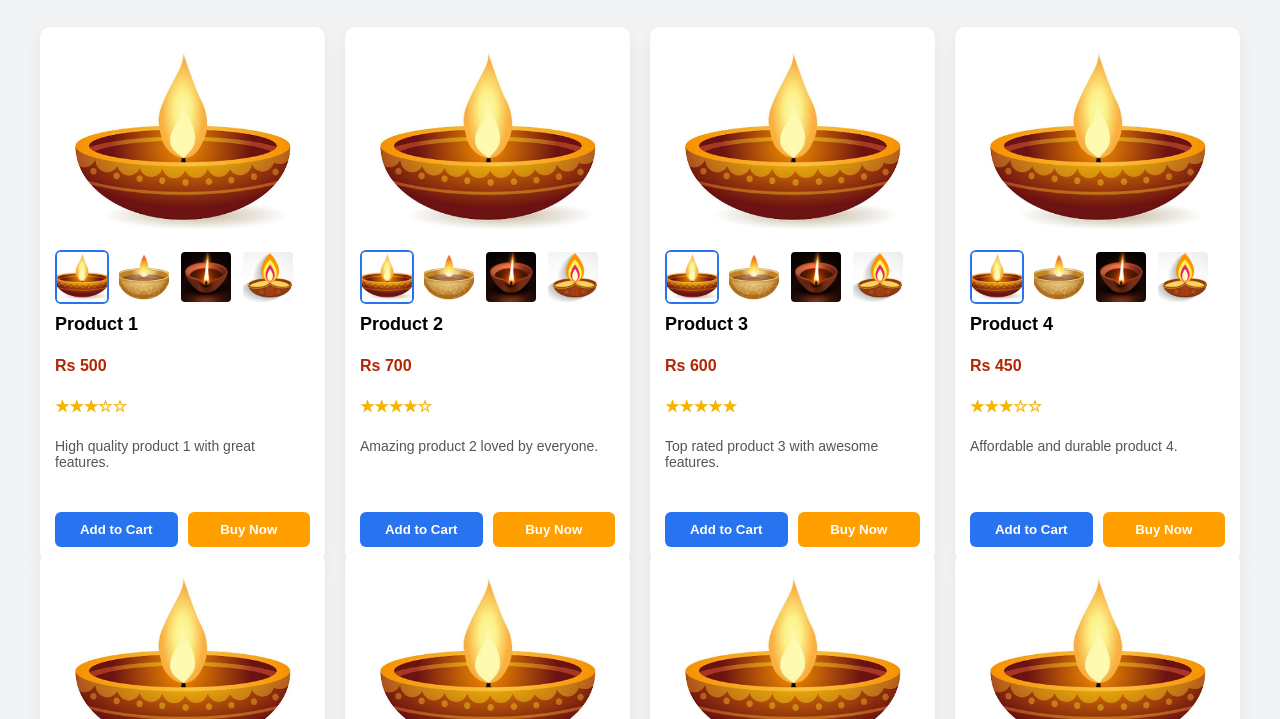
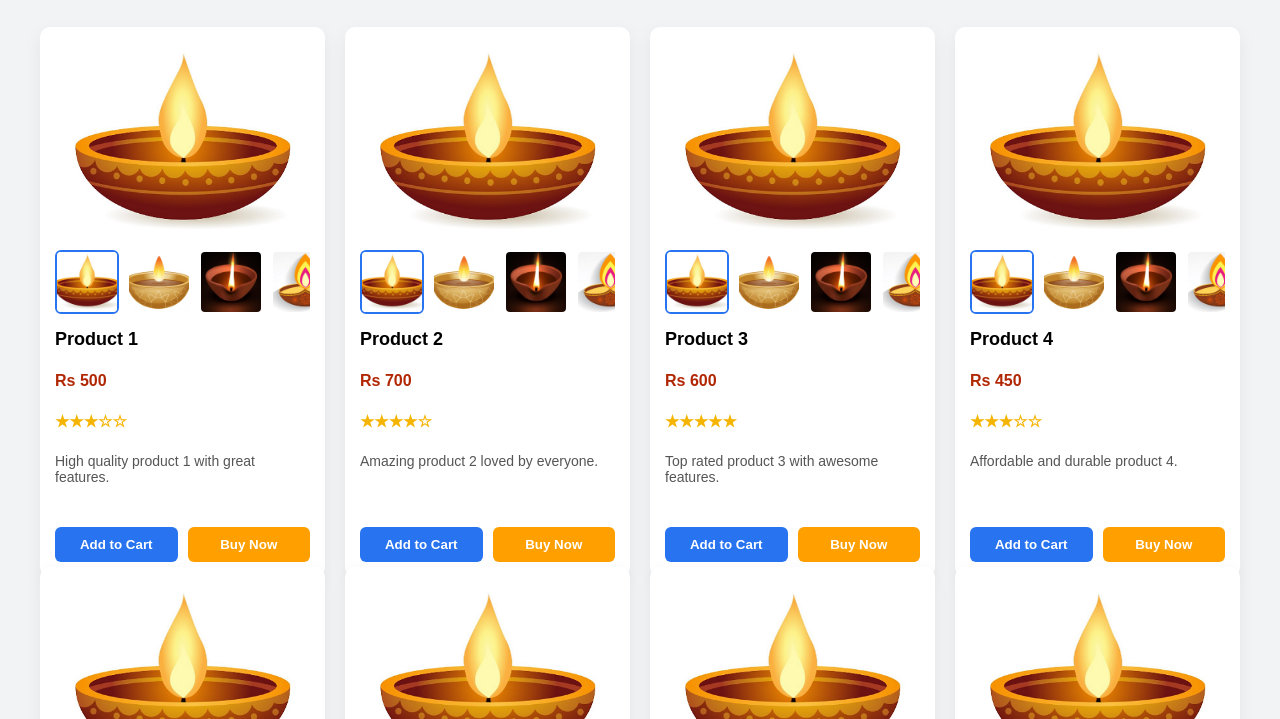
Before and after one commit to shahzebinfo/kunalmerotra, a plain HTML site: page index.html in a window 1280 px wide. Shown: the part 81-800 px from the top of the page. Drawn offline with Linux system fonts and the light colour scheme; files whose address does not match are found by name.

Commit message:
Update style.css

```diff
--- a/style.css
+++ b/style.css
@@ -39,11 +39,14 @@ h1 {
   border-radius: 8px;
   cursor: zoom-in;
   margin-bottom: 8px;
+  display: flex;
+  justify-content: center;
+  align-items: center;
 }
 
 .main-image img {
-  width: 100%;
-  height: 100%;
+  max-width: 100%;
+  max-height: 100%;
   object-fit: contain;
   transition: transform 0.3s ease;
 }
@@ -53,15 +56,21 @@ h1 {
   cursor: zoom-out;
 }
 
+/* Horizontal scrolling thumbnails container */
 .thumbnails {
   display: flex;
   gap: 8px;
   overflow-x: auto;
+  padding-bottom: 5px;
+  scrollbar-width: thin;  /* Firefox */
+  scrollbar-color: #999 transparent;
+  -webkit-overflow-scrolling: touch; /* smooth on iOS */
 }
 
+/* Thumbnails */
 .thumbnails img {
-  width: 50px;
-  height: 50px;
+  width: 60px;
+  height: 60px;
   object-fit: cover;
   border-radius: 6px;
   cursor: pointer;
@@ -72,6 +81,16 @@ h1 {
 
 .thumbnails img.active {
   border-color: #2874f0;
+}
+
+/* Scrollbar styling for WebKit */
+.thumbnails::-webkit-scrollbar {
+  height: 6px;
+}
+
+.thumbnails::-webkit-scrollbar-thumb {
+  background-color: #999;
+  border-radius: 3px;
 }
 
 .product-info {
```
